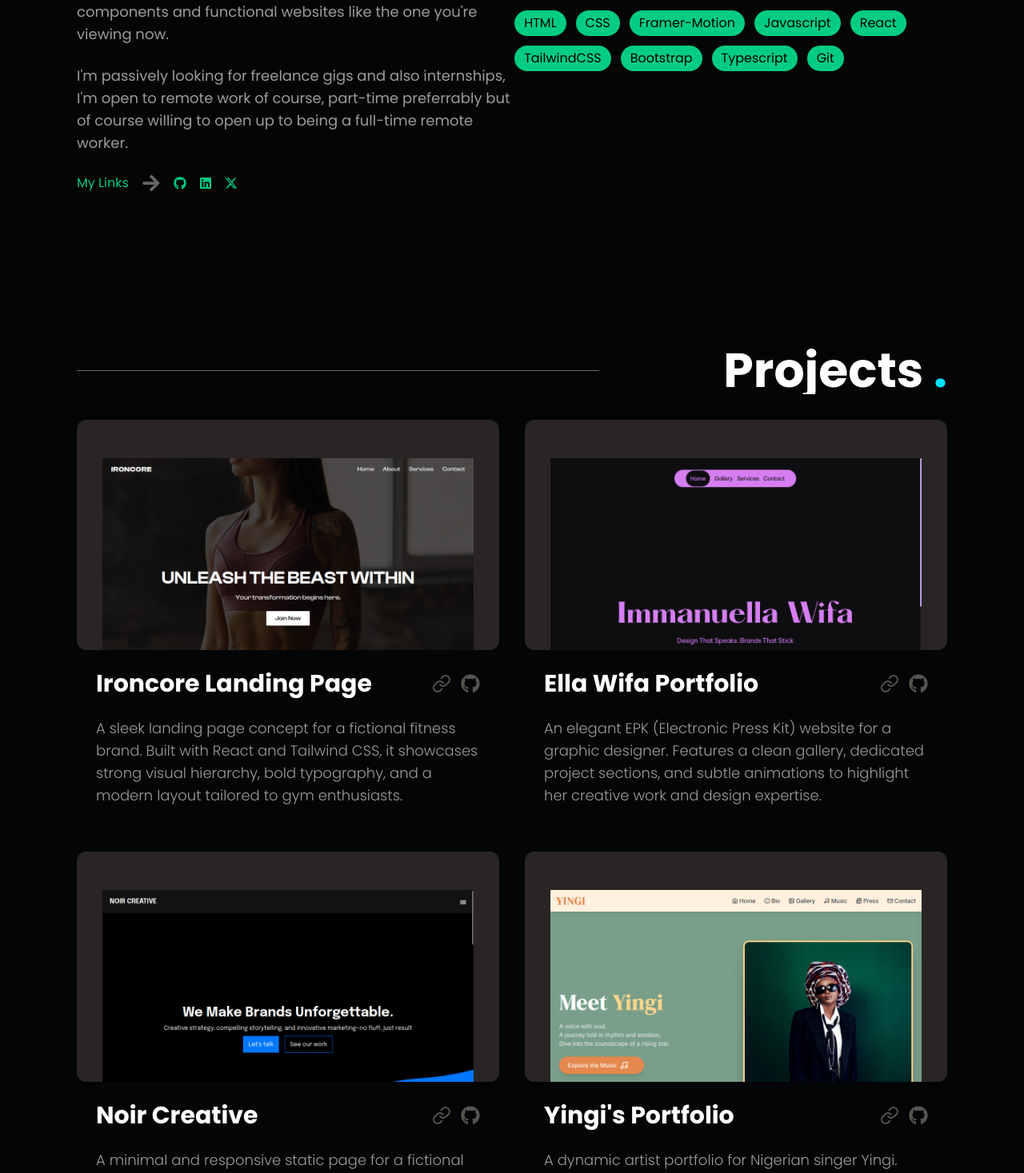
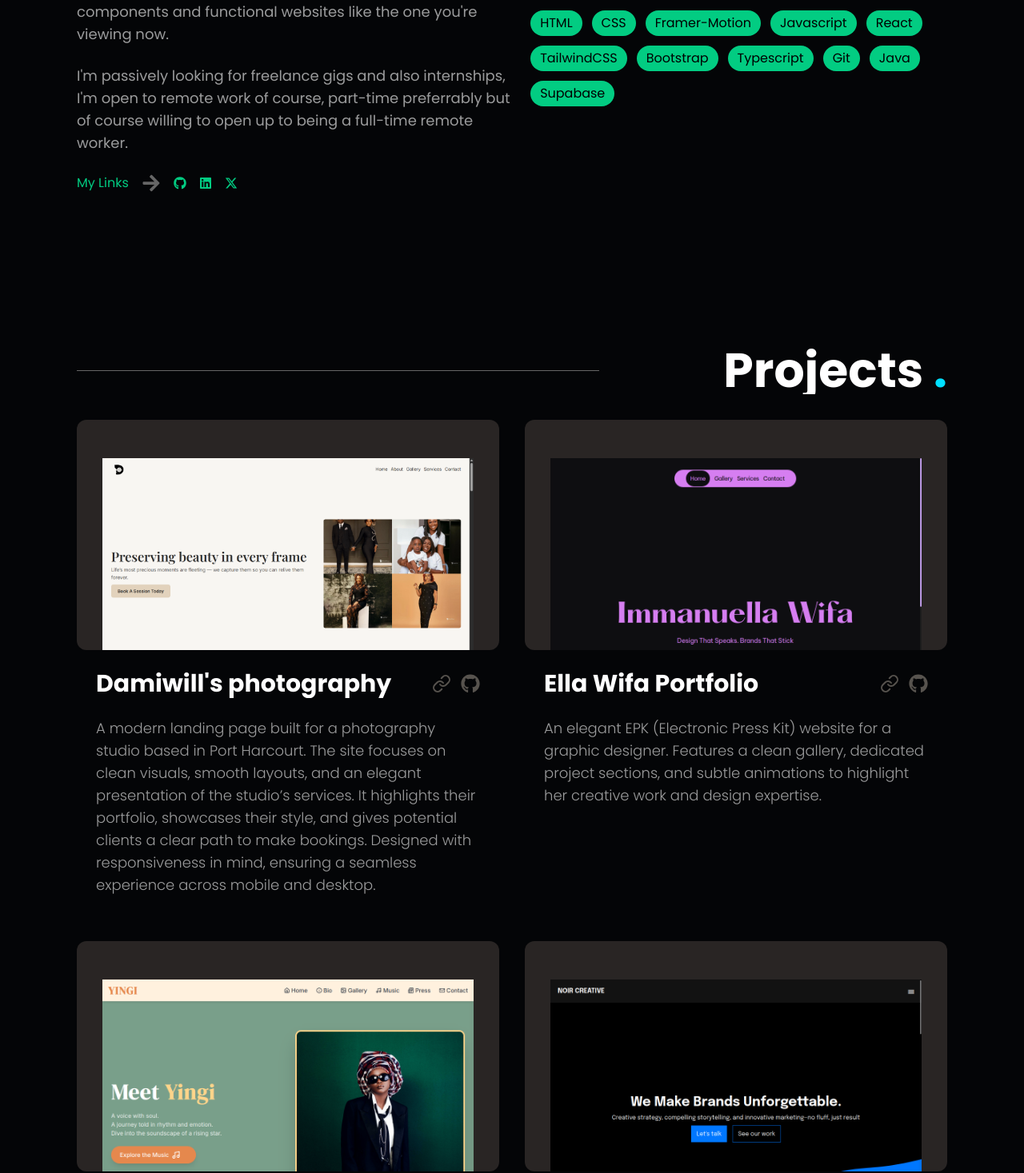
Before and after one commit to RaucousDave/portfolio, a React (Vite) app: page /contact in a window 1280 px wide. Shown: the part 1067-2534 px from the top of the page at 80% size. Built offline with nearby package versions, Linux system fonts and the light colour scheme.

Commit message:
fixed incomplete animations

```diff
--- a/src/components/FadeIn.tsx
+++ b/src/components/FadeIn.tsx
@@ -19,7 +19,7 @@ export default function FadeIn({ children, delay = 0 }: FadeInProps) {
       <motion.div
         className="absolute inset-0 bg-primary z-10"
         initial={{ x: 0 }}
-        animate={inView ? { x: "-100%" } : {}}
+        animate={inView ? { x: "-100%", opacity: 0 } : {}}
         transition={{
           duration: 0.6,
           ease: "easeInOut",
--- a/src/components/projects.ts
+++ b/src/components/projects.ts
@@ -1,11 +1,11 @@
 export const projects = [
   {
     id: 1,
-    title: "Ironcore Landing Page",
-    desc: "A sleek landing page concept for a fictional fitness brand. Built with React and Tailwind CSS, it showcases strong visual hierarchy, bold typography, and a modern layout tailored to gym enthusiasts.",
-    image: "/images/projects/ironcore.png",
-    link: "https://ironcore-dave.vercel.app",
-    github: "https://github.com/RaucousDave/ironcore",
+    title: "Damiwill's photography",
+    desc: "A modern landing page built for a photography studio based in Port Harcourt. The site focuses on clean visuals, smooth layouts, and an elegant presentation of the studio’s services. It highlights their portfolio, showcases their style, and gives potential clients a clear path to make bookings. Designed with responsiveness in mind, ensuring a seamless experience across mobile and desktop.",
+    image: "/images/projects/damiwills.png",
+    link: "https://damiwills-photography.vercel.app",
+    github: "https://github.com/RaucousDave/damiwills-photography",
   },
   {
     id: 2,
@@ -15,8 +15,17 @@ export const projects = [
     link: "https://ella-wifa.vercel.app",
     github: "https://github.com/RaucousDave/ella-wifa",
   },
+
   {
     id: 3,
+    title: "Yingi's Portfolio",
+    desc: "A dynamic artist portfolio for Nigerian singer Yingi. Visitors can explore her work and stream featured songs directly on the site, blending creativity with interactivity using React and Tailwind CSS.",
+    image: "/images/projects/yingi.png",
+    link: "https://yingi.vercel.app",
+    github: "https://github.com/RaucousDave/yingi",
+  },
+  {
+    id: 4,
     title: "Noir Creative",
     desc: "A minimal and responsive static page for a fictional ad agency. Developed using pure HTML, Tailwind CSS, and a bit of vanilla JavaScript, it captures the agency’s bold, modern identity in a single scroll.",
     image: "/images/projects/noir-creative.png",
@@ -24,11 +33,11 @@ export const projects = [
     github: "https://github.com/RaucousDave/nova-creative",
   },
   {
-    id: 4,
-    title: "Yingi's Portfolio",
-    desc: "A dynamic artist portfolio for Nigerian singer Yingi. Visitors can explore her work and stream featured songs directly on the site, blending creativity with interactivity using React and Tailwind CSS.",
-    image: "/images/projects/yingi.png",
-    link: "https://yingi.vercel.app",
-    github: "https://github.com/RaucousDave/yingi",
+    id: 5,
+    title: "Ironcore Landing Page",
+    desc: "A sleek landing page concept for a fictional fitness brand. Built with React and Tailwind CSS, it showcases strong visual hierarchy, bold typography, and a modern layout tailored to gym enthusiasts.",
+    image: "/images/projects/ironcore.png",
+    link: "https://ironcore-dave.vercel.app",
+    github: "https://github.com/RaucousDave/ironcore",
   },
 ];
--- a/src/components/section/About.tsx
+++ b/src/components/section/About.tsx
@@ -12,6 +12,8 @@ const stacks = [
   "Bootstrap",
   "Typescript",
   "Git",
+  "Java",
+  "Supabase",
 ];
 
 export default function About() {
@@ -82,7 +84,7 @@ export default function About() {
               </div>
               <h3 className="">My Tech Stack</h3>
             </div>
-            <div className="flex mt-8 flex-wrap gap-3">
+            <div className="flex mt-8 mx-5 flex-wrap gap-3">
               {stacks.map((stack, index) => (
                 <p
                   key={index}
```
Also changed, not shown: public/images/projects/damiwills.png (added), 1 other file (tests, documents, lock files or other folders).
